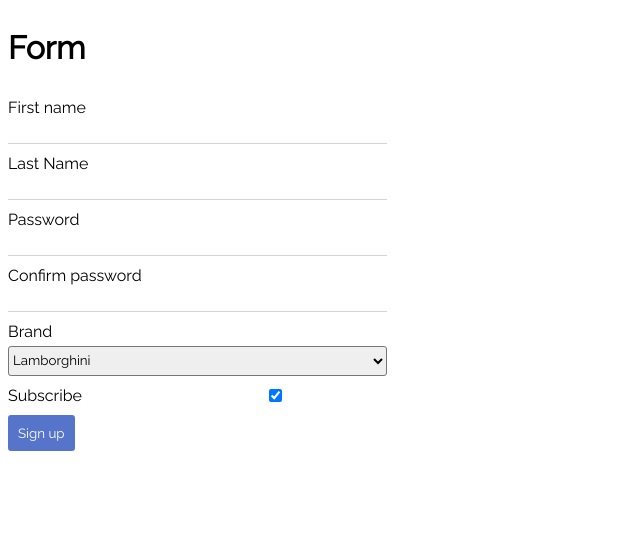
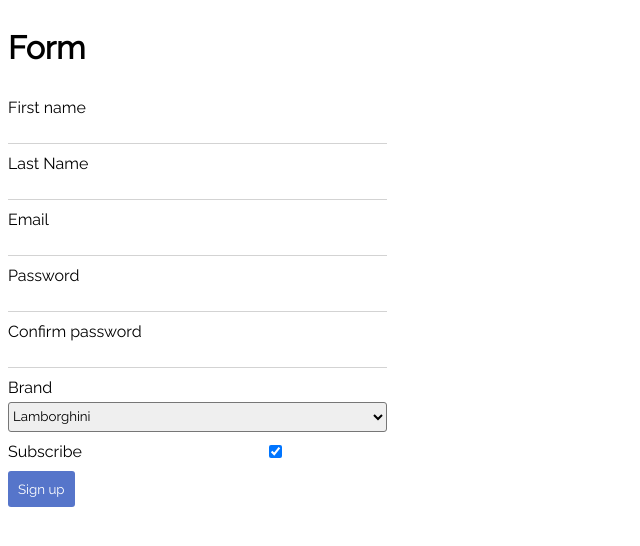
Before and after one commit to vinhlee95/Registration-Form, a React (Create React App) app: page / in a window 1280 px wide. Shown: the top 546 px of the page, without its empty margins (0-640 px from the left). Built offline with nearby package versions, Linux system fonts and the light colour scheme.

Commit message:
add email field

```diff
--- a/src/components/Form.js
+++ b/src/components/Form.js
@@ -25,6 +25,15 @@ class Form extends Component {
           component={Input}
           type='text'
           label='Last Name'
+          validate={[required]}
+        />
+
+
+        <Field
+          name='email'
+          component={Input}
+          type='text'
+          label='Email'
           validate={[required]}
         />
 
```
